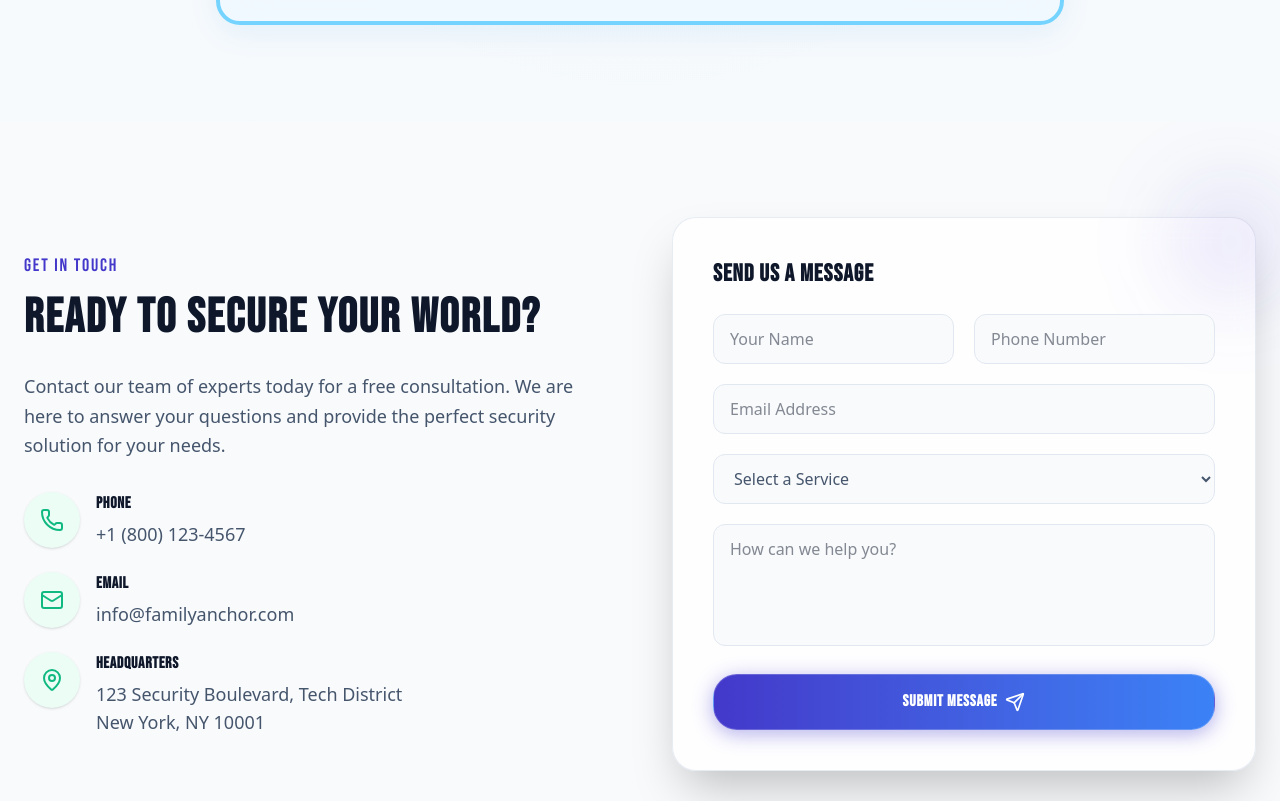
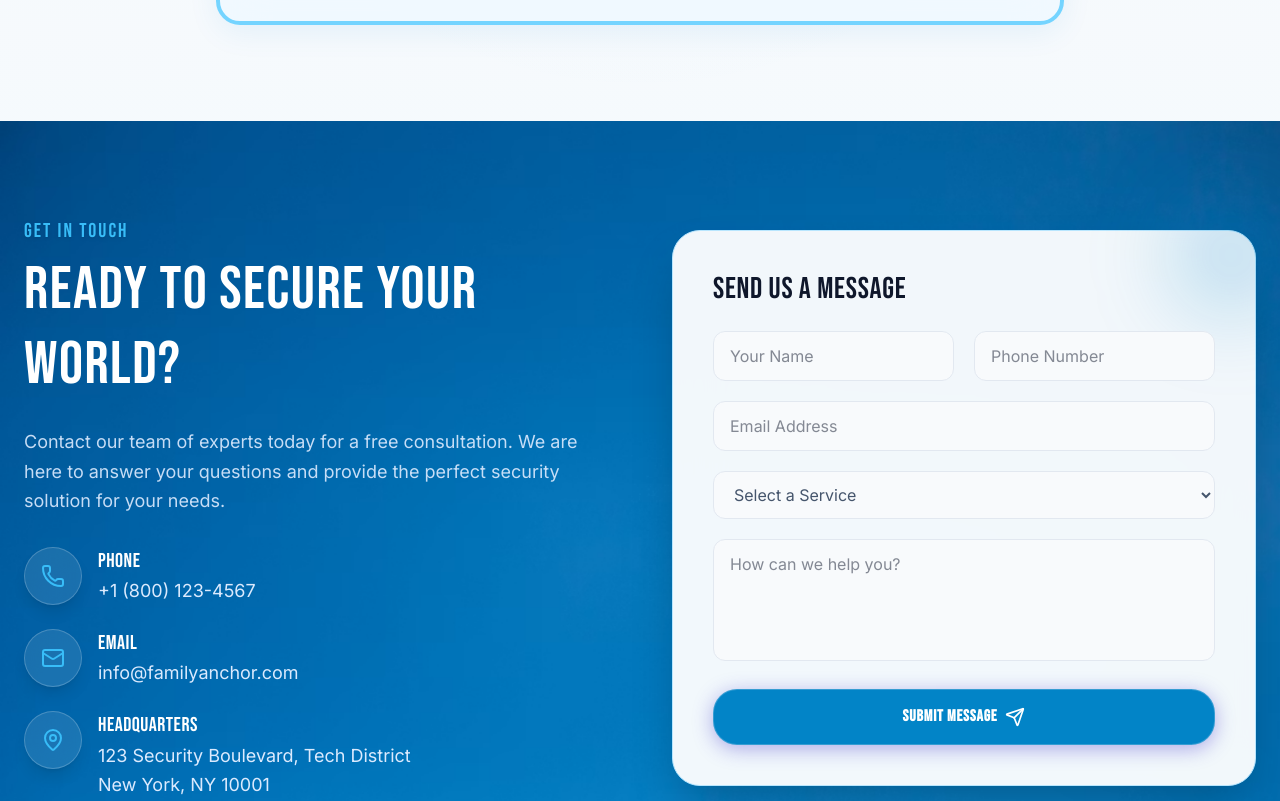
Before and after one commit to deepa11042004/faf2, a Next.js app: page / in a window 1280 px wide. Shown: the part 7979-8780 px from the top of the page. Built offline with nearby package versions, Linux system fonts and the light colour scheme.

Commit message:
feat: implement responsive Contact component with form validation

```diff
--- a/src/components/sections/Contact.tsx
+++ b/src/components/sections/Contact.tsx
@@ -14,8 +14,8 @@ export function ContactSection() {
   };
 
   return (
-    <section id="contact" className="py-24 bg-[#F8FAFC] relative overflow-hidden">
-      <div className="container mx-auto px-4 md:px-6">
+    <section id="contact" className="py-24 bg-[url('/services-blue-bg.png')] bg-cover bg-center bg-no-repeat relative text-white overflow-hidden">
+      <div className="container mx-auto px-4 md:px-6 relative z-10">
         <div className="grid lg:grid-cols-2 gap-16 items-center">
 
           {/* Contact Info */}
@@ -27,13 +27,13 @@ export function ContactSection() {
             className="flex flex-col gap-8"
           >
             <div>
-              <span className="text-[#4338CA] font-bebas text-lg tracking-widest uppercase mb-2 block">
+              <span className="text-[#38BDF8] font-bebas text-xl tracking-widest uppercase mb-2 block drop-shadow">
                 Get In Touch
               </span>
-              <h2 className="text-4xl md:text-5xl font-poppins font-bold text-[#0F172A] leading-tight mb-6">
+              <h2 className="text-4xl md:text-6xl font-bebas tracking-wide text-white leading-tight mb-6">
                 Ready to Secure Your World?
               </h2>
-              <p className="text-slate-600 text-lg leading-relaxed">
+              <p className="text-blue-100/90 text-lg leading-relaxed font-inter">
                 Contact our team of experts today for a free consultation. We are here to answer your
                 questions and provide the perfect security solution for your needs.
               </p>
@@ -41,32 +41,32 @@ export function ContactSection() {
 
             <div className="flex flex-col gap-6">
               <div className="flex items-start gap-4">
-                <div className="p-4 bg-emerald-50 rounded-full text-[#10B981] shadow-sm">
+                <div className="p-4 bg-white/10 backdrop-blur-md rounded-full text-[#38BDF8] border border-white/20 shadow-lg">
                   <Phone className="w-6 h-6" />
                 </div>
                 <div>
-                  <h4 className="font-poppins font-semibold text-[#0F172A] mb-1">Phone</h4>
-                  <p className="text-slate-600 text-lg">+1 (800) 123-4567</p>
+                  <h4 className="font-bebas text-xl tracking-wide text-white mb-0.5">Phone</h4>
+                  <p className="text-blue-100 text-lg font-inter">+1 (800) 123-4567</p>
                 </div>
               </div>
 
               <div className="flex items-start gap-4">
-                <div className="p-4 bg-emerald-50 rounded-full text-[#10B981] shadow-sm">
+                <div className="p-4 bg-white/10 backdrop-blur-md rounded-full text-[#38BDF8] border border-white/20 shadow-lg">
                   <Mail className="w-6 h-6" />
                 </div>
                 <div>
-                  <h4 className="font-poppins font-semibold text-[#0F172A] mb-1">Email</h4>
-                  <p className="text-slate-600 text-lg">info@familyanchor.com</p>
+                  <h4 className="font-bebas text-xl tracking-wide text-white mb-0.5">Email</h4>
+                  <p className="text-blue-100 text-lg font-inter">info@familyanchor.com</p>
                 </div>
               </div>
 
               <div className="flex items-start gap-4">
-                <div className="p-4 bg-emerald-50 rounded-full text-[#10B981] shadow-sm">
+                <div className="p-4 bg-white/10 backdrop-blur-md rounded-full text-[#38BDF8] border border-white/20 shadow-lg">
                   <MapPin className="w-6 h-6" />
                 </div>
                 <div>
-                  <h4 className="font-poppins font-semibold text-[#0F172A] mb-1">Headquarters</h4>
-                  <p className="text-slate-600 text-lg">
+                  <h4 className="font-bebas text-xl tracking-wide text-white mb-0.5">Headquarters</h4>
+                  <p className="text-blue-100 text-lg font-inter leading-relaxed">
                     123 Security Boulevard, Tech District <br />
                     New York, NY 10001
                   </p>
@@ -81,27 +81,27 @@ export function ContactSection() {
             whileInView={{ opacity: 1, x: 0 }}
             viewport={{ once: true }}
             transition={{ duration: 0.6 }}
-            className="bg-white/80 backdrop-blur-md p-8 md:p-10 rounded-[24px] shadow-2xl border border-slate-200/80 relative"
+            className="bg-white/95 backdrop-blur-xl p-8 md:p-10 rounded-[28px] shadow-2xl border border-sky-200 relative text-slate-900"
           >
             {/* Decorative background shape */}
-            <div className="absolute -top-10 -right-10 w-32 h-32 bg-[#4338CA]/10 rounded-full blur-2xl pointer-events-none" />
+            <div className="absolute -top-10 -right-10 w-32 h-32 bg-[#0284C7]/20 rounded-full blur-2xl pointer-events-none" />
 
-            <h3 className="text-2xl font-poppins font-bold text-[#0F172A] mb-6">Send us a Message</h3>
+            <h3 className="text-3xl font-bebas tracking-wide text-slate-900 mb-6">Send us a Message</h3>
 
-            <form onSubmit={handleSubmit(onSubmit)} className="flex flex-col gap-5 relative z-10">
+            <form onSubmit={handleSubmit(onSubmit)} className="flex flex-col gap-5 relative z-10 font-inter">
               <div className="grid grid-cols-2 gap-5">
                 <div className="flex flex-col gap-1">
                   <input
                     {...register("name", { required: true })}
                     placeholder="Your Name"
-                    className="w-full bg-slate-50 border border-slate-200 rounded-xl px-4 py-3 focus:outline-none focus:border-[#4338CA] focus:ring-1 focus:ring-[#4338CA] transition-all text-[#0F172A]"
+                    className="w-full bg-slate-50 border border-slate-200 rounded-xl px-4 py-3 focus:outline-none focus:border-[#0284C7] focus:ring-2 focus:ring-[#0284C7]/20 transition-all text-slate-900"
                   />
                 </div>
                 <div className="flex flex-col gap-1">
                   <input
                     {...register("phone", { required: true })}
                     placeholder="Phone Number"
-                    className="w-full bg-slate-50 border border-slate-200 rounded-xl px-4 py-3 focus:outline-none focus:border-[#4338CA] focus:ring-1 focus:ring-[#4338CA] transition-all text-[#0F172A]"
+                    className="w-full bg-slate-50 border border-slate-200 rounded-xl px-4 py-3 focus:outline-none focus:border-[#0284C7] focus:ring-2 focus:ring-[#0284C7]/20 transition-all text-slate-900"
                   />
                 </div>
               </div>
@@ -111,14 +111,14 @@ export function ContactSection() {
                   {...register("email", { required: true })}
                   placeholder="Email Address"
                   type="email"
-                  className="w-full bg-slate-50 border border-slate-200 rounded-xl px-4 py-3 focus:outline-none focus:border-[#4338CA] focus:ring-1 focus:ring-[#4338CA] transition-all text-[#0F172A]"
+                  className="w-full bg-slate-50 border border-slate-200 rounded-xl px-4 py-3 focus:outline-none focus:border-[#0284C7] focus:ring-2 focus:ring-[#0284C7]/20 transition-all text-slate-900"
                 />
               </div>
 
               <div className="flex flex-col gap-1">
                 <select
                   {...register("service")}
-                  className="w-full bg-slate-50 border border-slate-200 rounded-xl px-4 py-3 text-slate-600 focus:outline-none focus:border-[#4338CA] focus:ring-1 focus:ring-[#4338CA] transition-all"
+                  className="w-full bg-slate-50 border border-slate-200 rounded-xl px-4 py-3 text-slate-600 focus:outline-none focus:border-[#0284C7] focus:ring-2 focus:ring-[#0284C7]/20 transition-all"
                 >
                   <option value="">Select a Service</option>
                   <option value="cctv">CCTV Installation</option>
@@ -133,11 +133,11 @@ export function ContactSection() {
                   {...register("message", { required: true })}
                   placeholder="How can we help you?"
                   rows={4}
-                  className="w-full bg-slate-50 border border-slate-200 rounded-xl px-4 py-3 focus:outline-none focus:border-[#4338CA] focus:ring-1 focus:ring-[#4338CA] transition-all resize-none text-[#0F172A]"
+                  className="w-full bg-slate-50 border border-slate-200 rounded-xl px-4 py-3 focus:outline-none focus:border-[#0284C7] focus:ring-2 focus:ring-[#0284C7]/20 transition-all resize-none text-slate-900"
                 />
               </div>
 
-              <Button type="submit" variant="premium" size="lg" className="w-full mt-2 gap-2 text-base h-14">
+              <Button type="submit" variant="premium" size="lg" className="w-full mt-2 gap-2 text-base h-14 bg-[#0284C7] hover:bg-[#0369a1] text-white">
                 Submit Message <Send className="w-5 h-5" />
               </Button>
             </form>
```
